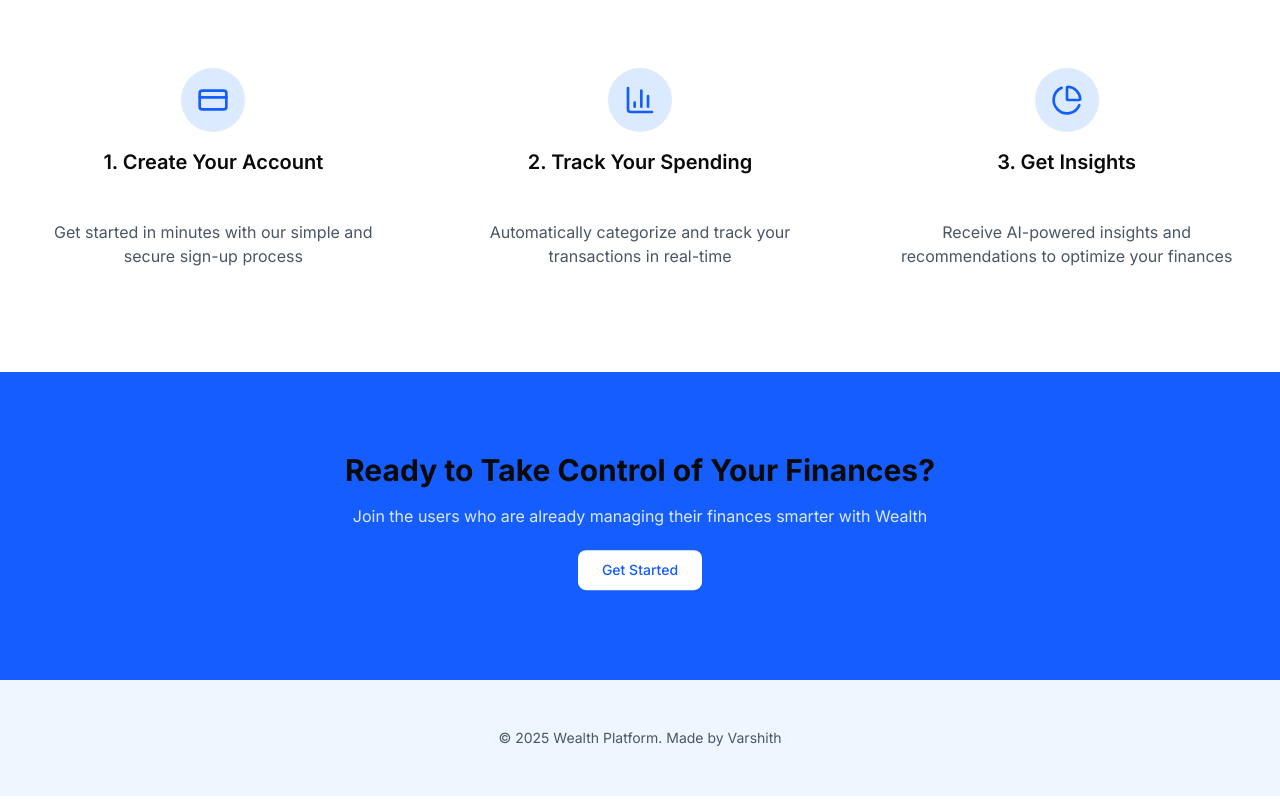
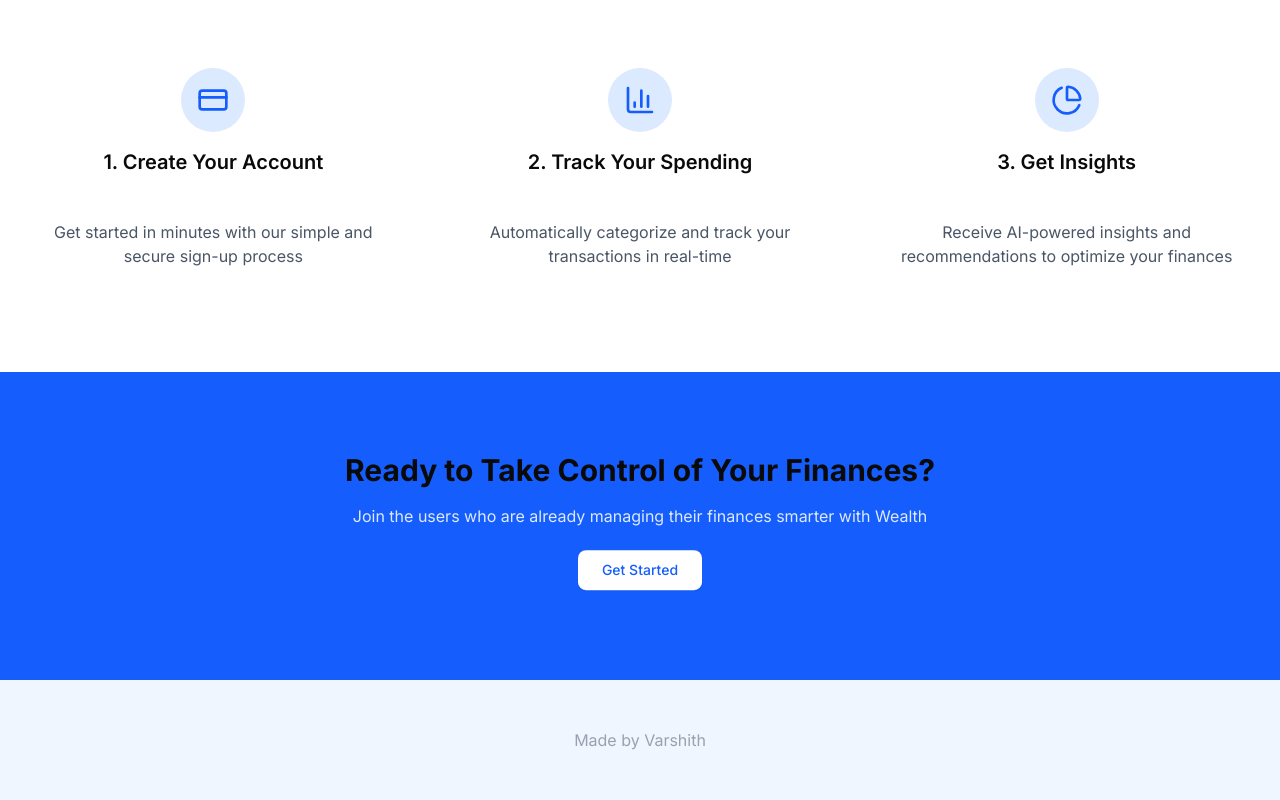
Before and after one commit to Varshith0592/wealth, a Next.js app: page / in a window 1280 px wide. Shown: the part 2113-2913 px from the top of the page. Built offline with nearby package versions, Linux system fonts and the light colour scheme; no server answers.

Commit message:
Updated footer

```diff
--- a/app/layout.js
+++ b/app/layout.js
@@ -25,12 +25,12 @@ export default function RootLayout({ children }) {
           <main className="min-h-screen">
             {children}
           </main>
-          <Toaster richColors/>
+          <Toaster richColors />
           {/* Footer */}
           <footer className="bg-blue-50 py-12">
-              <p className="text-gray-600 text-sm text-center ">
-                © 2025 Wealth Platform. Made by Varshith
-              </p>
+            <div className="container mx-auto px-4 text-center text-gray-400">
+              Made by Varshith
+            </div>
           </footer>
         </body>
       </html>
```
